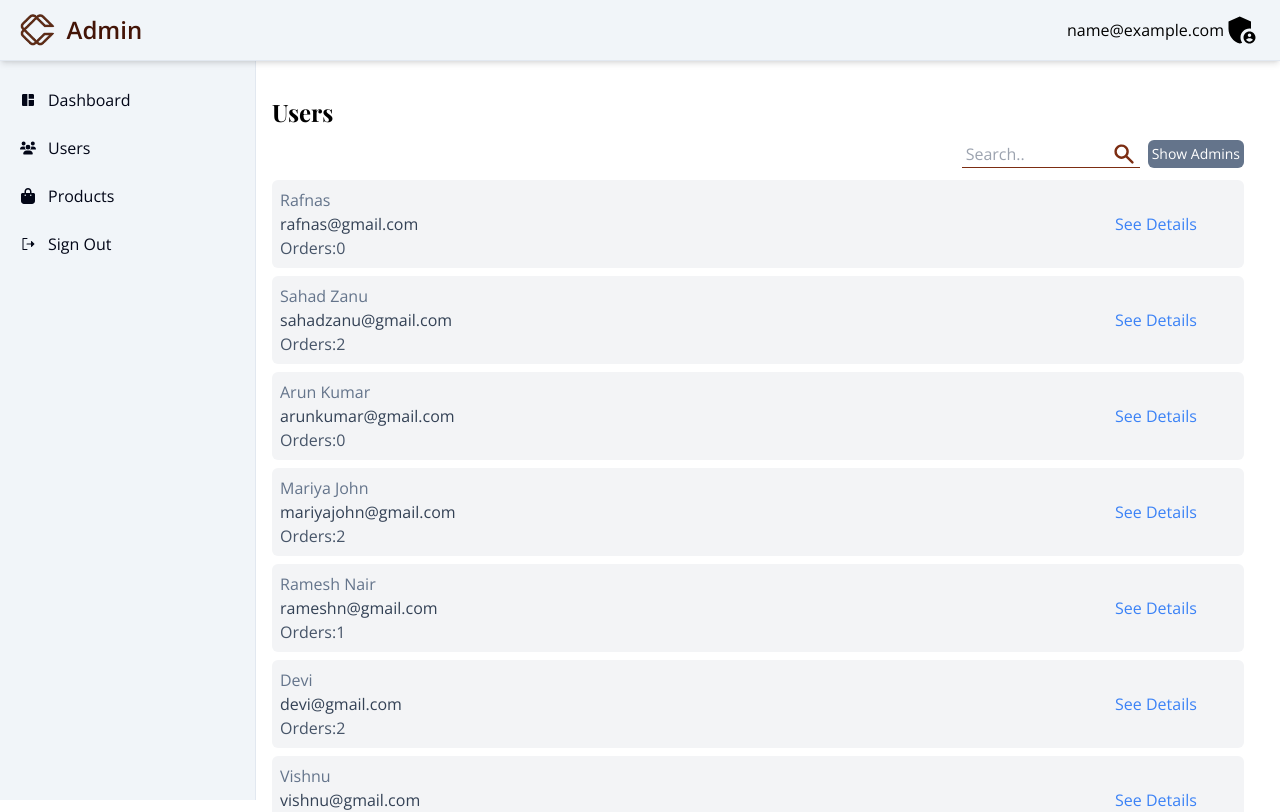
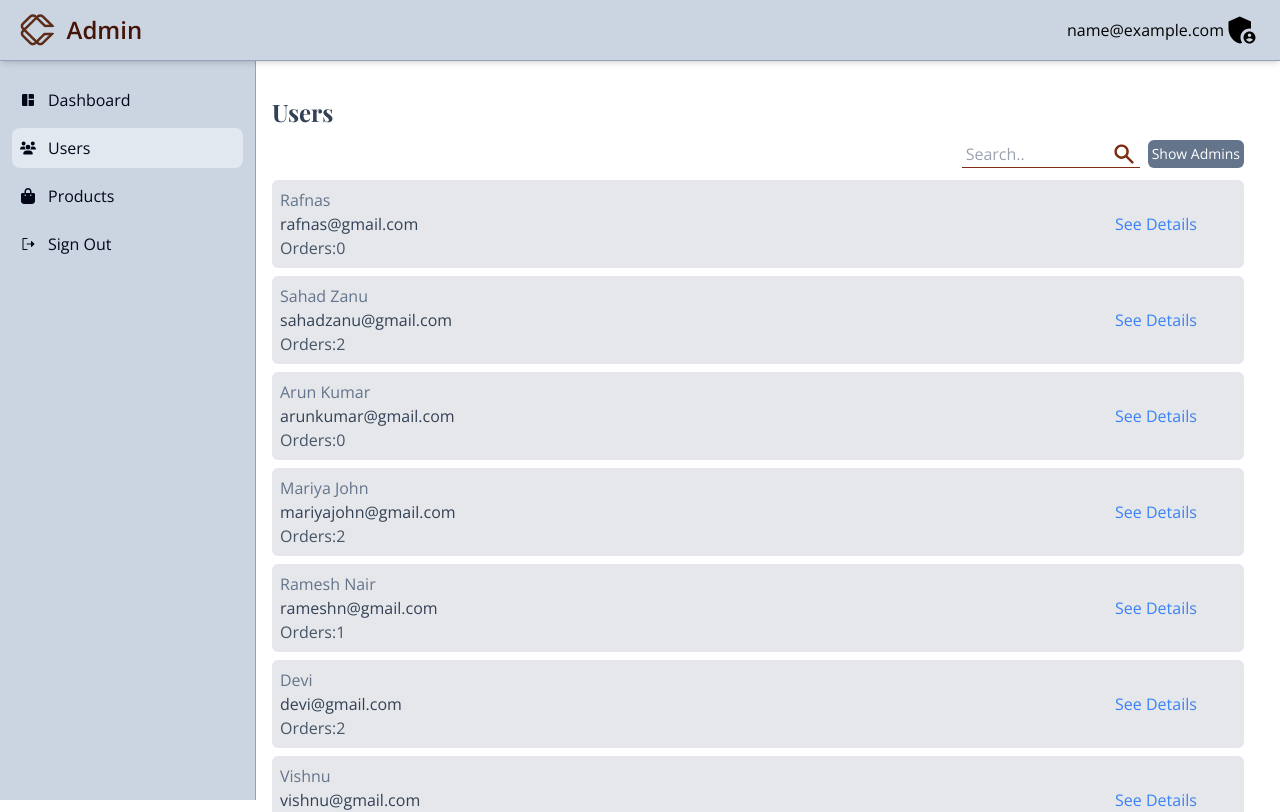
Before and after one commit to anaspxr/e-commerce-furniture-shop, a React (Vite) app in the folder frontend/: page /admin/users in a window 1280 px wide. Shown: the top 812 px of the page. Built offline with nearby package versions, Linux system fonts and the light colour scheme; data requests are answered from the project's data file; sample sign-in values are in the browser's storage.

Commit message:
feat: admin page ui design and colors changed

```diff
--- a/frontend/src/Admin/AdminContainer.jsx
+++ b/frontend/src/Admin/AdminContainer.jsx
@@ -36,7 +36,7 @@ export default function Admin({ children }) {
   });
   return (
     <>
-      <div className="flex items-center bg-slate-100 justify-between fixed top-0 z-50 w-full  border-b border-slate-200 px-3 py-3 lg:px-5 lg:pl-3 shadow-md">
+      <div className="flex items-center bg-slate-300 justify-between fixed top-0 z-50 w-full  border-b border-slate-400 px-3 py-3 lg:px-5 lg:pl-3 shadow-md">
         <div className="flex items-center justify-start rtl:justify-end">
           <button
             onClick={() => {
@@ -68,18 +68,18 @@ export default function Admin({ children }) {
         <div
           className={`${
             rightIconOpen ? "block" : "hidden"
-          } absolute top-16 right-2 bg-slate-100 border border-slate-200 rounded-md shadow-lg`}
+          } absolute top-16 right-2 bg-slate-200 border border-slate-200 rounded-md shadow-lg`}
         >
           <div className="space-y-2 font-medium">
             <Link
               to="/"
-              className=" flex items-center p-2 text-slate-950 rounded-lg  hover:bg-slate-200  group"
+              className=" flex items-center p-2 text-slate-950 rounded-lg  hover:bg-slate-300  group"
             >
               Leave Admin page
             </Link>
 
             <p
-              className="cursor-pointer flex items-center p-2 text-slate-950 rounded-lg  hover:bg-slate-200  group"
+              className="cursor-pointer flex items-center p-2 text-slate-950 rounded-lg  hover:bg-slate-300  group"
               onClick={logout}
             >
               <PiSignOutFill />
@@ -91,14 +91,14 @@ export default function Admin({ children }) {
       <div
         className={`fixed top-0 left-0 z-40 w-64 h-screen pt-20 transition-transform ${
           !isOpen && "-translate-x-full"
-        }  bg-slate-100 border-r border-slate-200 sm:translate-x-0`}
+        }  bg-slate-300 border-r border-slate-400 sm:translate-x-0`}
       >
-        <div className="h-full px-3 overflow-y-auto ">
+        <div className="h-full px-3 overflow-y-auto">
           <button
             onClick={() => {
               setIsOpen(false);
             }}
-            className="w-full p-2 flex justify-end text-2xl hover:bg-slate-200 rounded-md hover:text-slate-600 sm:hidden"
+            className="w-full mb-2 p-2 flex justify-end text-2xl hover:bg-slate-200 rounded-md hover:text-slate-600 sm:hidden"
           >
             <MdKeyboardDoubleArrowLeft />
           </button>
@@ -109,7 +109,7 @@ export default function Admin({ children }) {
                 <Link
                   to={item.link}
                   className={`${
-                    location === item.link && "bg-white"
+                    location.pathname === "/" + item.link && "bg-slate-200"
                   } flex items-center p-2 text-slate-950 rounded-lg  hover:bg-slate-200  group`}
                 >
                   {item.icon}
--- a/frontend/src/Admin/ProductEditPage.jsx
+++ b/frontend/src/Admin/ProductEditPage.jsx
@@ -65,8 +65,8 @@ export default function ProductEditPage() {
             </div>
 
             <p className="text-lg">{preview.name}</p>
-            <p className="text-lg">{preview.discountPrice}</p>
-            <p>Old Price: {preview.oldPrice}</p>
+            <p className="text-lg">₹{preview.discountPrice}</p>
+            <p>Old Price: ₹{preview.oldPrice}</p>
             <p>Category: {preview.category}</p>
             <p>Description: {preview.description}</p>
 
@@ -128,7 +128,7 @@ function ProductForm({ preview, setPreview }) {
   return (
     <form
       onSubmit={handleSubmit}
-      className="max-w-lg m-auto flex flex-col bg-slate-200 text-slate-900 shadow-md p-5 rounded-sm"
+      className="max-w-lg m-auto flex flex-col bg-slate-200 text-slate-900 shadow-md p-5 rounded-md"
     >
       {formInputs.map((field) => {
         return (
@@ -141,7 +141,7 @@ function ProductForm({ preview, setPreview }) {
               value={values[field.name]}
               onChange={handleChange}
               type={field.type}
-              className="p-1 border border-slate-400 rounded-sm"
+              className="p-2 border border-slate-400 rounded-md"
             />
             <p className="text-red-600 text-sm">
               {errors[field.name] && touched[field.name] && errors[field.name]}
--- a/frontend/src/Admin/ProductsPage.jsx
+++ b/frontend/src/Admin/ProductsPage.jsx
@@ -59,7 +59,7 @@ export default function ProductsPage() {
           {displayProducts.map((product) => (
             <div
               key={product.id}
-              className="bg-slate-100 flex items-center border-b justify-between p-1 px-10 rounded-sm"
+              className="bg-slate-200 flex items-center border-b justify-between p-1 px-10 rounded-sm shadow-md"
             >
               <div>
                 <p className="text-xl font-semibold">{product.name}</p>
@@ -68,8 +68,9 @@ export default function ProductsPage() {
                   alt="product image"
                   className="h-16 object-cover w-28 rounded-sm"
                 />
-                <p className="text-gray-500">Price: {product.discountPrice}</p>
-                <p className="text-gray-400">Old Price: {product.oldPrice} </p>
+                <p className="text-gray-600">Price: {product.discountPrice}</p>
+                <p className="text-gray-500">Old Price: {product.oldPrice} </p>
+                <p className="text-gray-600">Category: {product.category} </p>
               </div>
               <div className="flex flex-col gap-1">
                 <Link
--- a/frontend/src/Admin/UsersPage.jsx
+++ b/frontend/src/Admin/UsersPage.jsx
@@ -20,7 +20,7 @@ export default function UsersPage() {
 
   return (
     <div>
-      <h1 className="text-2xl font-semibold">Users</h1>
+      <h1 className="text-2xl font-semibold text-slate-700">Users</h1>
       {selectedUser && (
         <div className="bg-slate-200 p-3 rounded-md text-slate-600">
           <h2 className="text-xl  font-semibold">{selectedUser.name}</h2>
@@ -97,7 +97,7 @@ function UsersList({ users, setSelectedUser }) {
           .map((user) => (
             <li
               key={user.id}
-              className="flex justify-between sm p-2 bg-gray-100 rounded-md"
+              className="flex justify-between sm p-2 bg-gray-200 rounded-md"
             >
               <div>
                 <p className="text-slate-500">{user.name}</p>
@@ -110,7 +110,7 @@ function UsersList({ users, setSelectedUser }) {
               </div>
               {!toggle && (
                 <button
-                  className="text-blue-500 w-40 p-1 rounded-md hover:bg-slate-200"
+                  className="text-blue-500 w-40 p-1 rounded-md hover:bg-slate-300"
                   onClick={() => {
                     window.scrollTo(0, 0);
                     setSelectedUser(user);
```
